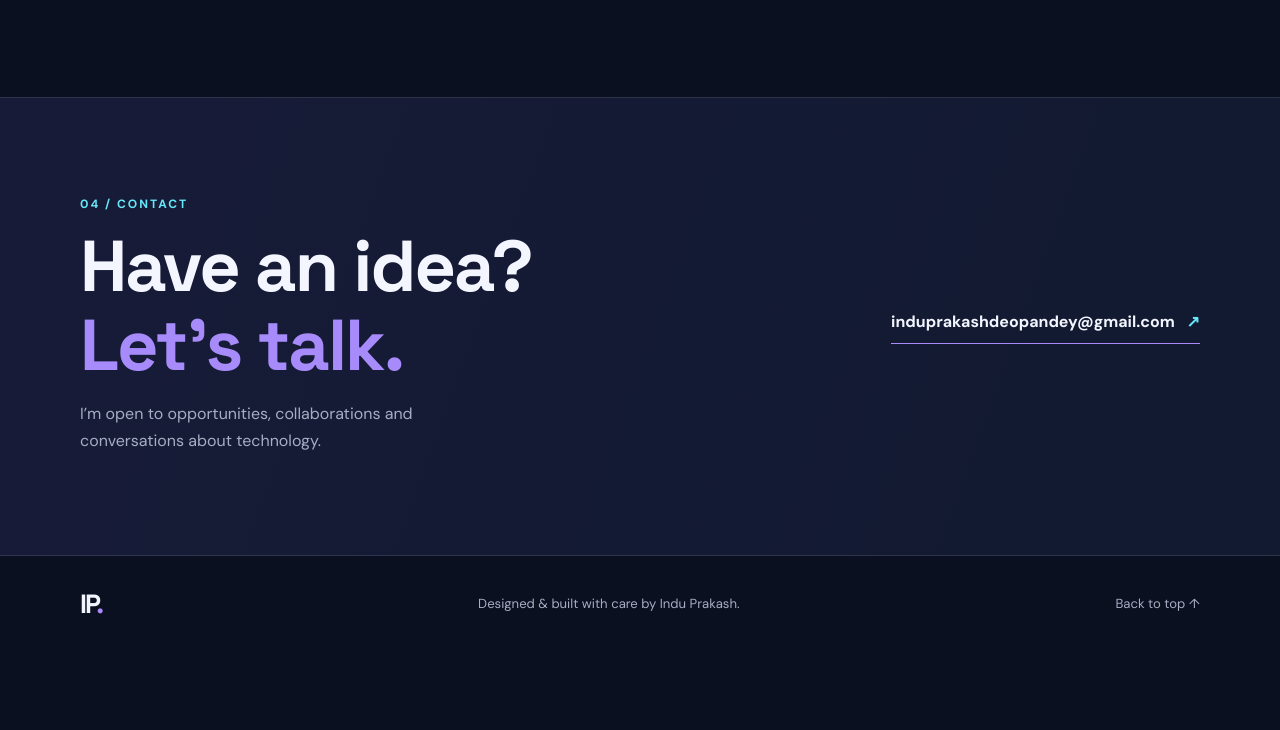
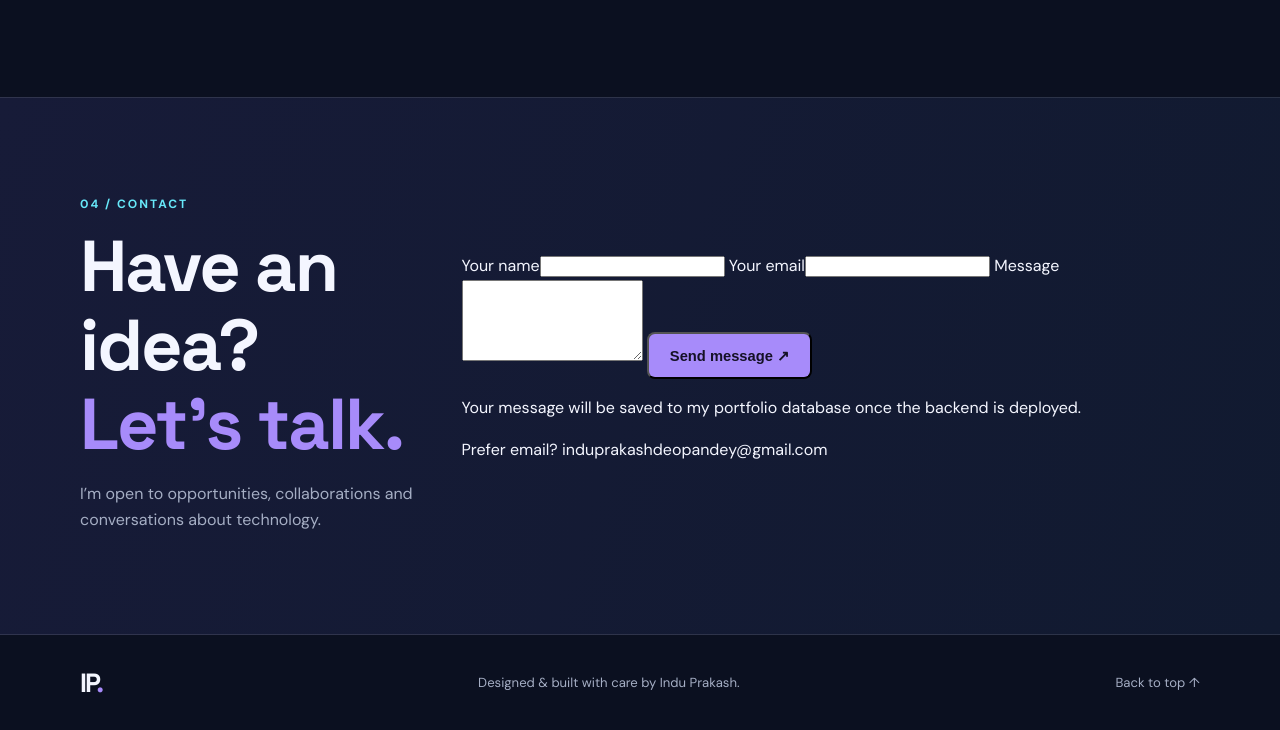
Before and after one commit to induprakashdeopandey/Indu-porfolio, a plain HTML site: page index.html in a window 1280 px wide. Shown: the part 2602-3332 px from the top of the page. Before the commit the page ends 3253 px from the top, so only its background shows below. Drawn offline with Linux system fonts and the light colour scheme.

Commit message:
Add backend-ready portfolio contact form

```diff
--- a/index.html
+++ b/index.html
@@ -10,6 +10,7 @@
   <link rel="preconnect" href="https://fonts.gstatic.com" crossorigin />
   <link href="https://fonts.googleapis.com/css2?family=DM+Sans:wght@400;500;600;700&family=Space+Grotesk:wght@500;600;700&display=swap" rel="stylesheet" />
   <link rel="stylesheet" href="style.css" />
+  <script src="config.js" defer></script>
   <script src="script.js" defer></script>
 </head>
 <body>
@@ -87,7 +88,14 @@
     <section class="contact-section" id="contact">
       <div class="container contact-inner">
         <div><p class="eyebrow">04 / CONTACT</p><h2>Have an idea?<br /><span>Let’s talk.</span></h2><p class="contact-copy">I’m open to opportunities, collaborations and conversations about technology.</p></div>
-        <a class="contact-email" href="mailto:induprakashdeopandey@gmail.com">induprakashdeopandey@gmail.com <span>↗</span></a>
+        <form class="contact-form" id="contact-form">
+          <label for="contact-name">Your name</label><input id="contact-name" name="name" type="text" autocomplete="name" maxlength="80" required />
+          <label for="contact-email">Your email</label><input id="contact-email" name="email" type="email" autocomplete="email" maxlength="254" required />
+          <label for="contact-message">Message</label><textarea id="contact-message" name="message" rows="5" maxlength="3000" required></textarea>
+          <button class="button button-primary" type="submit">Send message ↗</button>
+          <p class="form-status" id="form-status" role="status" aria-live="polite">Your message will be saved to my portfolio database once the backend is deployed.</p>
+          <p class="contact-fallback">Prefer email? <a href="mailto:induprakashdeopandey@gmail.com">induprakashdeopandey@gmail.com</a></p>
+        </form>
       </div>
     </section>
   </main>
```
